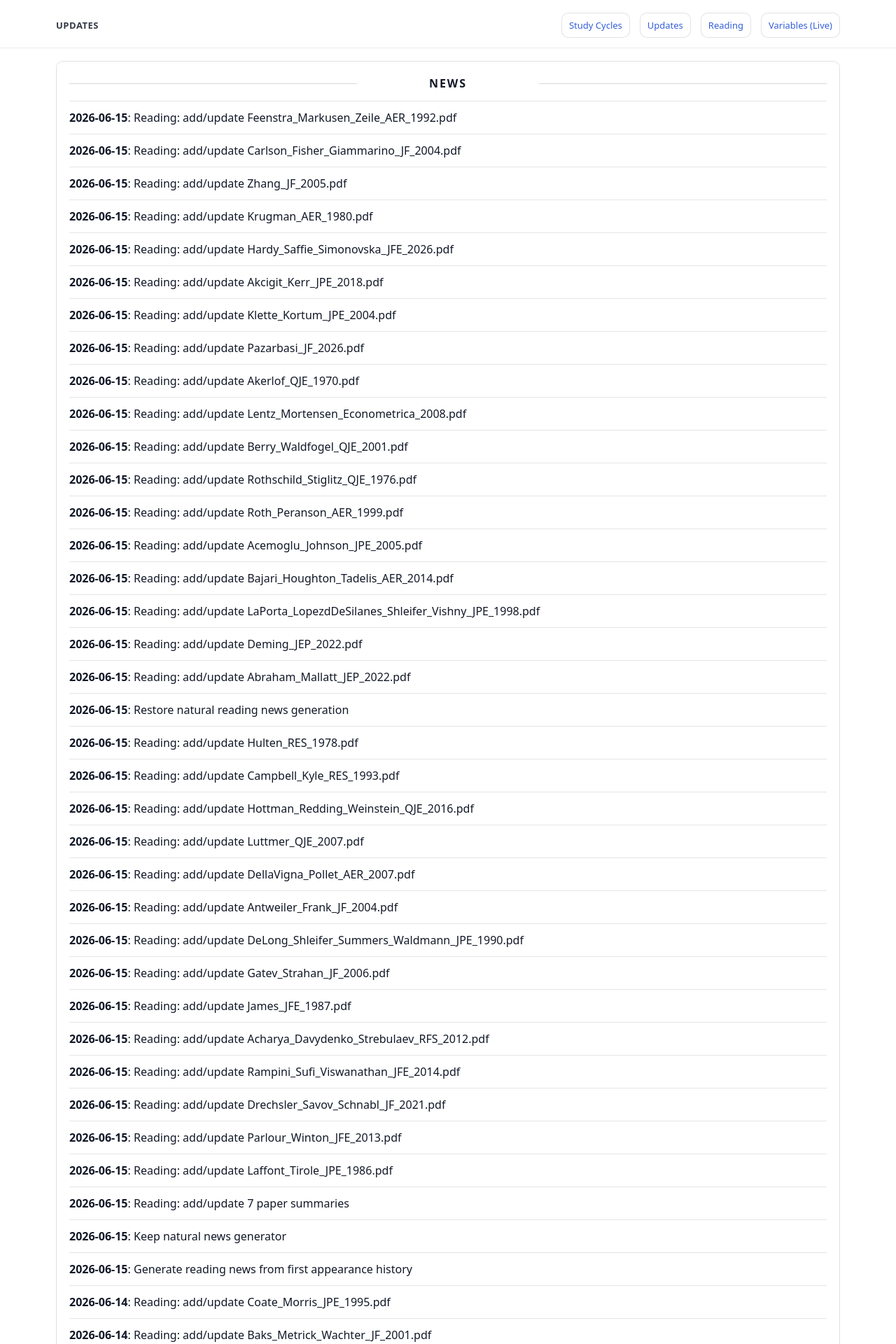
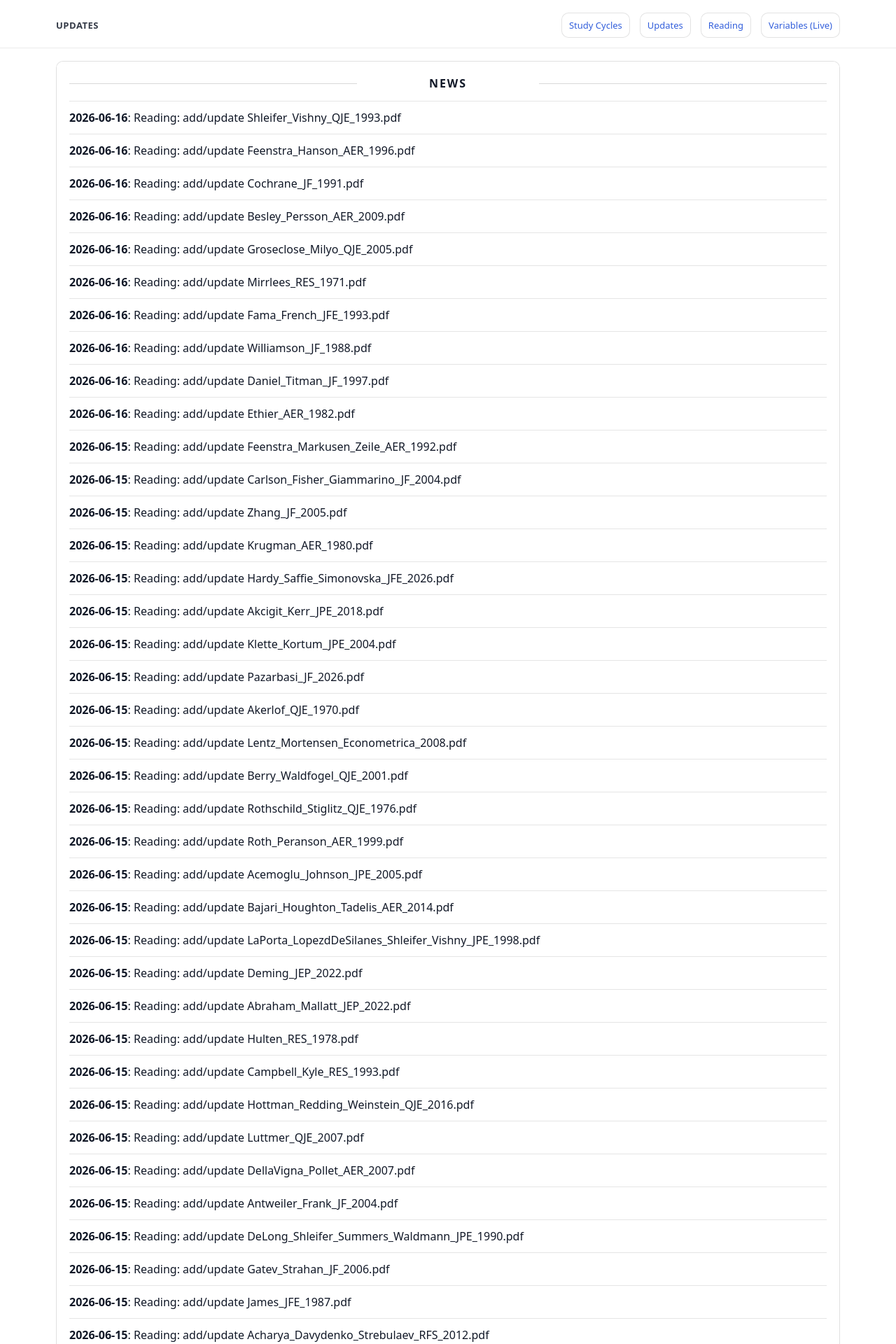
Before and after one commit to yaxinzn/study-archive, a Jekyll site: the page built from updates/index.md, in a window 1280 px wide. Shown: the top 1920 px of the page at 70% size. Built offline with Jekyll 4.4.1, drawn with Linux system fonts in a browser that asks for light colours; some of the changed text lies outside the part shown.

Commit message:
Regenerate reading news

```diff
--- a/_data/news.yml
+++ b/_data/news.yml
@@ -1,5 +1,25 @@
 # Auto-generated from first appearance in _data/reading.yml and git commit history.
 # Reading paper dates are derived from the first commit where each PDF appears in _data/reading.yml.
+- date: "2026-06-16"
+  title: "Reading: add/update Shleifer_Vishny_QJE_1993.pdf"
+- date: "2026-06-16"
+  title: "Reading: add/update Feenstra_Hanson_AER_1996.pdf"
+- date: "2026-06-16"
+  title: "Reading: add/update Cochrane_JF_1991.pdf"
+- date: "2026-06-16"
+  title: "Reading: add/update Besley_Persson_AER_2009.pdf"
+- date: "2026-06-16"
+  title: "Reading: add/update Groseclose_Milyo_QJE_2005.pdf"
+- date: "2026-06-16"
+  title: "Reading: add/update Mirrlees_RES_1971.pdf"
+- date: "2026-06-16"
+  title: "Reading: add/update Fama_French_JFE_1993.pdf"
+- date: "2026-06-16"
+  title: "Reading: add/update Williamson_JF_1988.pdf"
+- date: "2026-06-16"
+  title: "Reading: add/update Daniel_Titman_JF_1997.pdf"
+- date: "2026-06-16"
+  title: "Reading: add/update Ethier_AER_1982.pdf"
 - date: "2026-06-15"
   title: "Reading: add/update Feenstra_Markusen_Zeile_AER_1992.pdf"
 - date: "2026-06-15"
@@ -37,8 +57,6 @@
 - date: "2026-06-15"
   title: "Reading: add/update Abraham_Mallatt_JEP_2022.pdf"
 - date: "2026-06-15"
-  title: "Restore natural reading news generation"
-- date: "2026-06-15"
   title: "Reading: add/update Hulten_RES_1978.pdf"
 - date: "2026-06-15"
   title: "Reading: add/update Campbell_Kyle_RES_1993.pdf"
@@ -72,6 +90,8 @@
   title: "Keep natural news generator"
 - date: "2026-06-15"
   title: "Generate reading news from first appearance history"
+- date: "2026-06-15"
+  title: "Restore natural reading news generation"
 - date: "2026-06-14"
   title: "Reading: add/update Coate_Morris_JPE_1995.pdf"
 - date: "2026-06-14"
--- a/_data/news_manual.yml
+++ b/_data/news_manual.yml
@@ -36,3 +36,5 @@
   title: "Keep natural news generator"
 - date: "2026-06-15"
   title: "Generate reading news from first appearance history"
+- date: "2026-06-15"
+  title: "Restore natural reading news generation"
```
